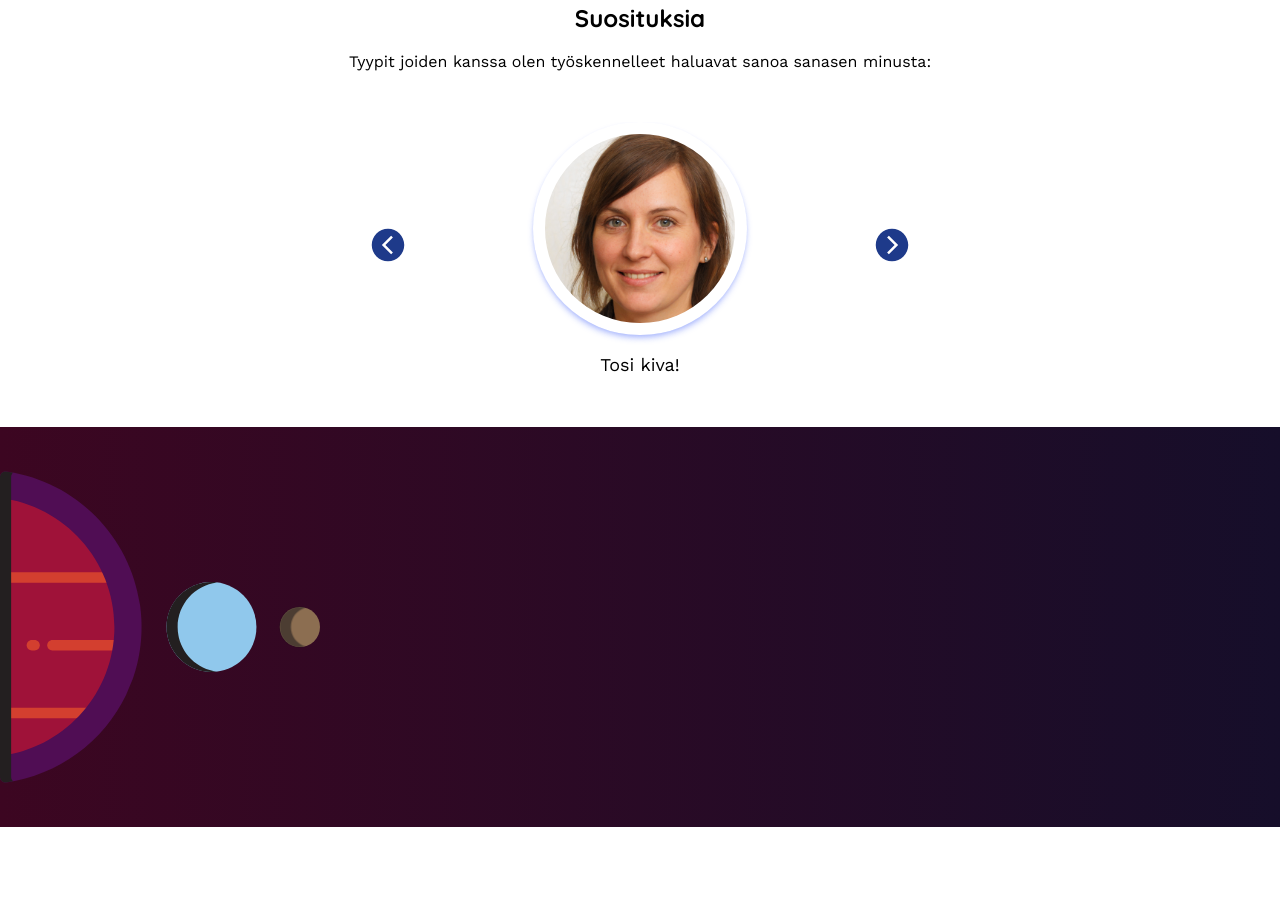
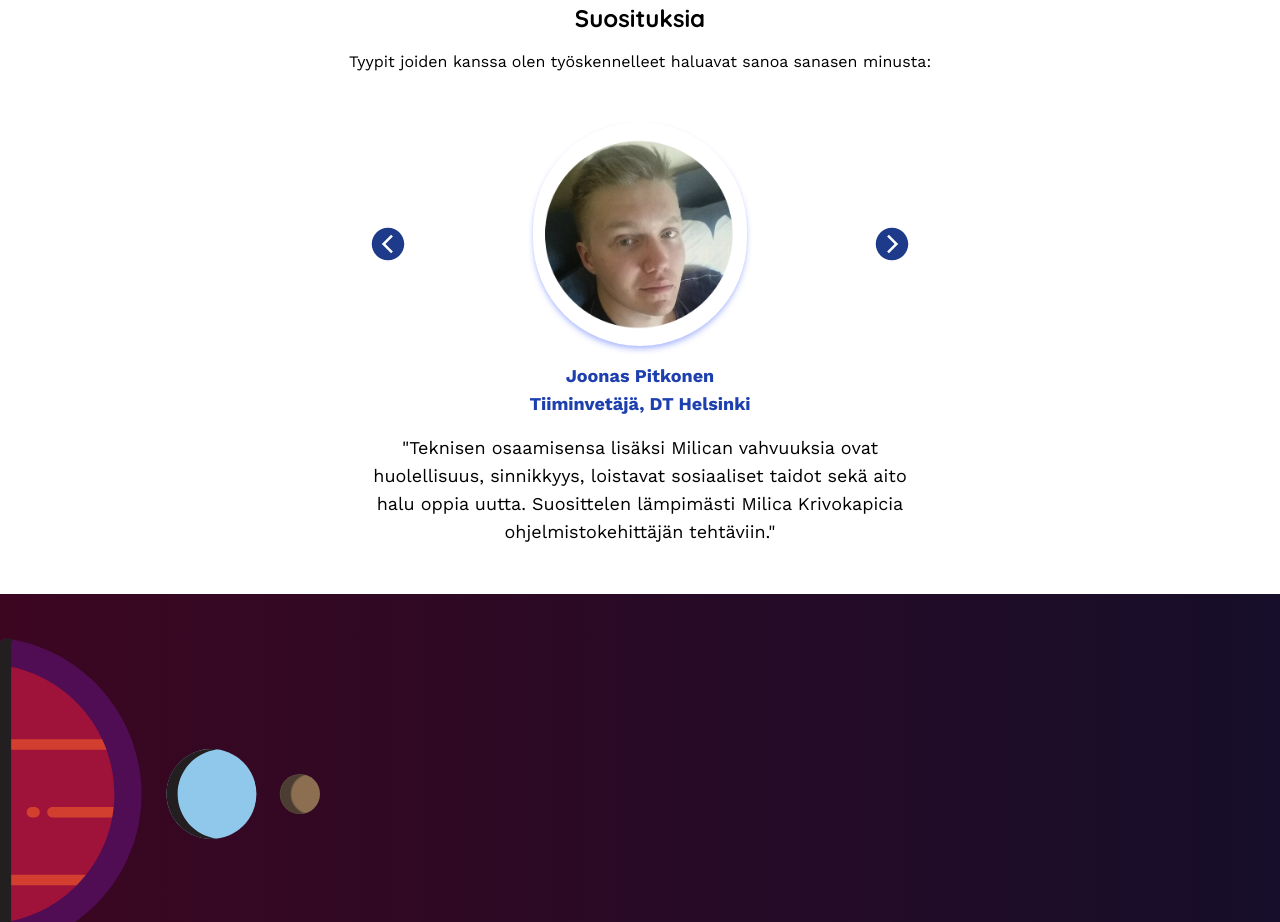
Before and after one commit to MilicaKrivokapic/Portfolio2022, a Next.js app: page / in a window 1280 px wide. Shown: the part 4700-5622 px from the top of the page. Before the commit the page ends 5527 px from the top, so only its background shows below. Built offline with nearby package versions, Linux system fonts and the light colour scheme.

Commit message:
first testimonial added

```diff
--- a/components/Carousel.js
+++ b/components/Carousel.js
@@ -1,6 +1,7 @@
 import woman from "./img/woman.jpg"
 import man from "./img/man.jpg"
 import lady from "./img/lady.jpg"
+import joonas from "./img/joonas.png"
 import React from "react"
 import ChevronLeft from "./ChevronLeft"
 import ChevronRight from "./ChevronRight"
@@ -8,7 +9,12 @@ import ChevronRight from "./ChevronRight"
 const images = [woman, man, lady]
 
 const comments = [
-  { img: woman, txt: "Tosi kiva!" },
+  {
+    img: joonas,
+    name: "Joonas Pitkonen",
+    title: "Tiiminvetäjä, DT Helsinki",
+    txt: ' "Teknisen osaamisensa lisäksi Milican vahvuuksia ovat huolellisuus, sinnikkyys, loistavat sosiaaliset taidot sekä aito halu oppia uutta. Suosittelen lämpimästi Milica Krivokapicia ohjelmistokehittäjän tehtäviin." ',
+  },
   { img: man, txt: "Erittäin jees! <3" },
   { img: lady, txt: "5/5" },
 ]
@@ -48,7 +54,7 @@ export default function Carousel() {
     <button
       type="button"
       onClick={isLeft ? previousImage : nextImage}
-      className={`absolute text-white text-2xl z-10  h-10 w-10 flex items-center justify-center top-[40%]  ${
+      className={`absolute text-white text-2xl z-10  h-10 w-10 flex items-center justify-center top-[12.5vw] md:top-[16vw] lg:top-[8vw] ${
         isLeft ? "xl:left-80 left-2 " : "xl:right-80 right-2"
       }`}
     >
@@ -78,12 +84,20 @@ export default function Carousel() {
               <div
                 key={i}
                 ref={refs[i]}
-                className="w-full flex-shrink-0 rounded-full flex flex-col items-center justify-center"
+                className="w-full flex-shrink-0 rounded-full flex flex-col items-center justify-start"
               >
                 <div className="lg:w-[18%] w-[50%] sm:w-[38%] p-3 rounded-full bg-transparent shadow-indigo-300/80 shadow-md ">
                   <img className="rounded-full" src={comment.img.src} />
                 </div>
-                <span className="font-Work text-lg mt-4">{comment.txt}</span>
+                <span className="font-Work text-sm md:text-lg font-bold text-blue-800 mt-4">
+                  {comment.name}
+                </span>
+                <span className="font-Work text-sm md:text-lg font-bold text-blue-800">
+                  {comment.title}
+                </span>
+                <div className="text-center font-Work xl:text-lg mt-4 w-[35rem] max-w-full px-2 leading-5">
+                  {comment.txt}
+                </div>
               </div>
             )
           })}
```
Also changed, not shown: components/img/joonas.png (added).
